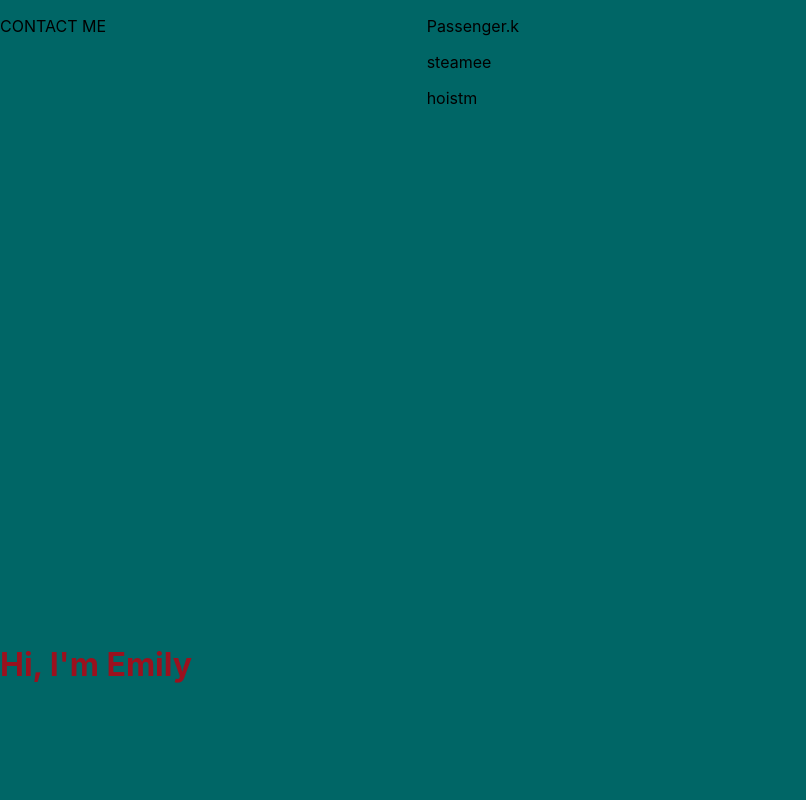
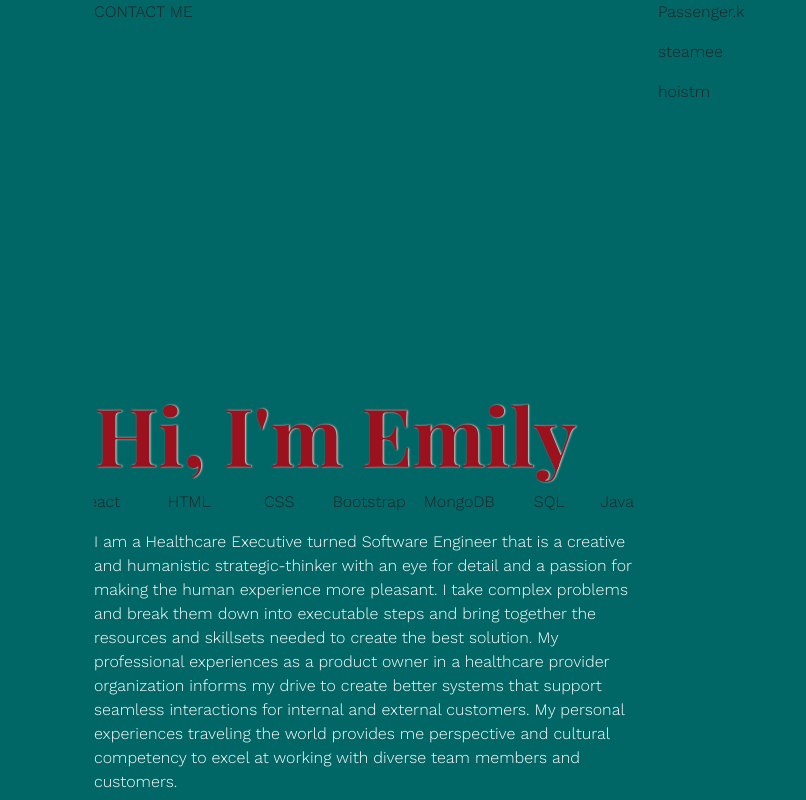
Before and after one commit to estebbins/portfolio, a React (Create React App) app: page / in a window 1280 px wide. Shown: the top 800 px of the page, without its empty margins (0-806 px from the left). Built offline with nearby package versions, Linux system fonts and the light colour scheme.

Commit message:
adds scrolling skills

```diff
--- a/public/index.html
+++ b/public/index.html
@@ -24,7 +24,11 @@
       work correctly both with client-side routing and a non-root public URL.
       Learn how to configure a non-root public URL by running `npm run build`.
     -->
-    <title>React App</title>
+    <link rel="preconnect" href="https://fonts.googleapis.com">
+    <link rel="preconnect" href="https://fonts.gstatic.com" crossorigin>
+    <link href="https://fonts.googleapis.com/css2?family=Playfair+Display:wght@700&family=Work+Sans:wght@300&display=swap" rel="stylesheet">
+    <link href="https://cdn.jsdelivr.net/npm/bootstrap@5.3.0-alpha1/dist/css/bootstrap.min.css" rel="stylesheet" integrity="sha384-GLhlTQ8iRABdZLl6O3oVMWSktQOp6b7In1Zl3/Jr59b6EGGoI1aFkw7cmDA6j6gD" crossorigin="anonymous">
+    <title>Emily Stebbins's Portfolio</title>
   </head>
   <body>
     <noscript>You need to enable JavaScript to run this app.</noscript>
@@ -39,5 +43,6 @@
       To begin the development, run `npm start` or `yarn start`.
       To create a production bundle, use `npm run build` or `yarn build`.
     -->
+    <script src="https://cdn.jsdelivr.net/npm/bootstrap@5.3.0-alpha1/dist/js/bootstrap.bundle.min.js" integrity="sha384-w76AqPfDkMBDXo30jS1Sgez6pr3x5MlQ1ZAGC+nuZB+EYdgRZgiwxhTBTkF7CXvN" crossorigin="anonymous"></script>
   </body>
 </html>
--- a/src/App.js
+++ b/src/App.js
@@ -6,12 +6,13 @@ import Portfolio from './components/Portfolio'
 import Skills from './components/Skills'
 import { Container } from 'react-bootstrap'
 
+
 import './App.css'
 
 function App() {
     return (
         <>
-            <Container className="home ms-3" fluid="lg">
+            <Container className="home">
                 <Container className="greeting"><Greeting /></Container>
                 <Container className="skills"><Skills /></Container>
                 <Container className="brand"><Brand  /></Container>
--- a/src/components/Skills.js
+++ b/src/components/Skills.js
@@ -1,9 +1,18 @@
-
+import { Container, Col } from "react-bootstrap"
 
 const Skills = (props) => {
+    let skillsArray = ["Python", "Node", "Express", "Django", "LiquidJS", "React", "HTML", "CSS", "Bootstrap", "MongoDB", "SQL", "JavaScript", "Python", "Node", "Express", "Django", "LiquidJS", "React",]
+
+    let skills = skillsArray.map((skill, i) => (
+        <p key={i} className="skill text-center">{skill}</p>
+    ))
+
     return (
         <>
-
+            <Container className="skillbanner skilllist">
+                <p className="skill first">JavaScript</p>
+                {skills}
+            </Container>
         </>
     )
 }
--- a/src/index.css
+++ b/src/index.css
@@ -6,6 +6,7 @@ body {
     -webkit-font-smoothing: antialiased;
     -moz-osx-font-smoothing: grayscale;
     background-color: #006666;
+    font-family: 'Work Sans', sans-serif;
 }
 
 code {
@@ -14,11 +15,18 @@ code {
 }
 .home {
     display: grid;
-    grid-template: 4fr 1fr .5fr 2fr .5fr / 1fr 2fr;
+    grid-template: 2.5fr 1fr .25fr 2fr .25fr / 1.5fr 2fr;
 }
 .greeting {
     grid-area: 2 / 1 / 3 / 2;
     color: #9B111E;
+    font-family: 'Playfair Display', serif;
+    justify-content: center;
+    margin-top: auto;
+}
+h1 {
+    font-size: 5rem!important;
+    text-shadow: 1px 0px 2px #EDDDD4;
 }
 .skills {
     grid-area: 3 / 1 / 4 / 2;
@@ -33,3 +41,59 @@ code {
 .portfolio {
     grid-area: 1 / 2 / 6 / 3;
 }
+.scrolling-wrapper {
+    /* display: flex; */
+    /* flex-wrap: nowrap; */
+    /* position:absolute;  */
+    /* top:0px;
+    left:0px;  */
+    /* overflow: hidden;
+    white-space: nowrap;
+    animation: bannermove 20s linear infinite; */
+}
+/* .skill {
+    transition: all 0.5s ease;
+}
+.scrolling-wrapper:first-child {
+    animation: bannermove 10s linear infinite;
+    margin-left: -3195px;
+}
+
+@keyframes bannermove {
+    0% {margin-left: 0px;}
+    100% {margin-left: -3195px;}
+} */
+
+.skillbanner {
+    display: flex;
+    flex-wrap: nowrap;
+    overflow: hidden;
+    height: .25fr;
+    width: 540px;
+    text-align: center!important;
+}
+
+.skill {
+    /* margin-right: 15px; */
+    /* height: 15px; */
+    /* 90px (12*90 = 1080) */
+    min-width: 90px!important;
+}
+
+.skill {
+    transition: all .5s ease-in-out;
+}
+
+.first {
+    animation: bannermove 10s linear infinite;
+}
+
+.skilllist.skillbanner .first {
+    margin-left: -1080px;
+}
+
+
+@keyframes bannermove {
+    0% {margin-left: 0px;}
+    100% {margin-left: -1080px;}
+}
```
Also changed, not shown: src/App.css (line endings or trailing spaces). Lines whose indentation alone changed are shown as unchanged.
